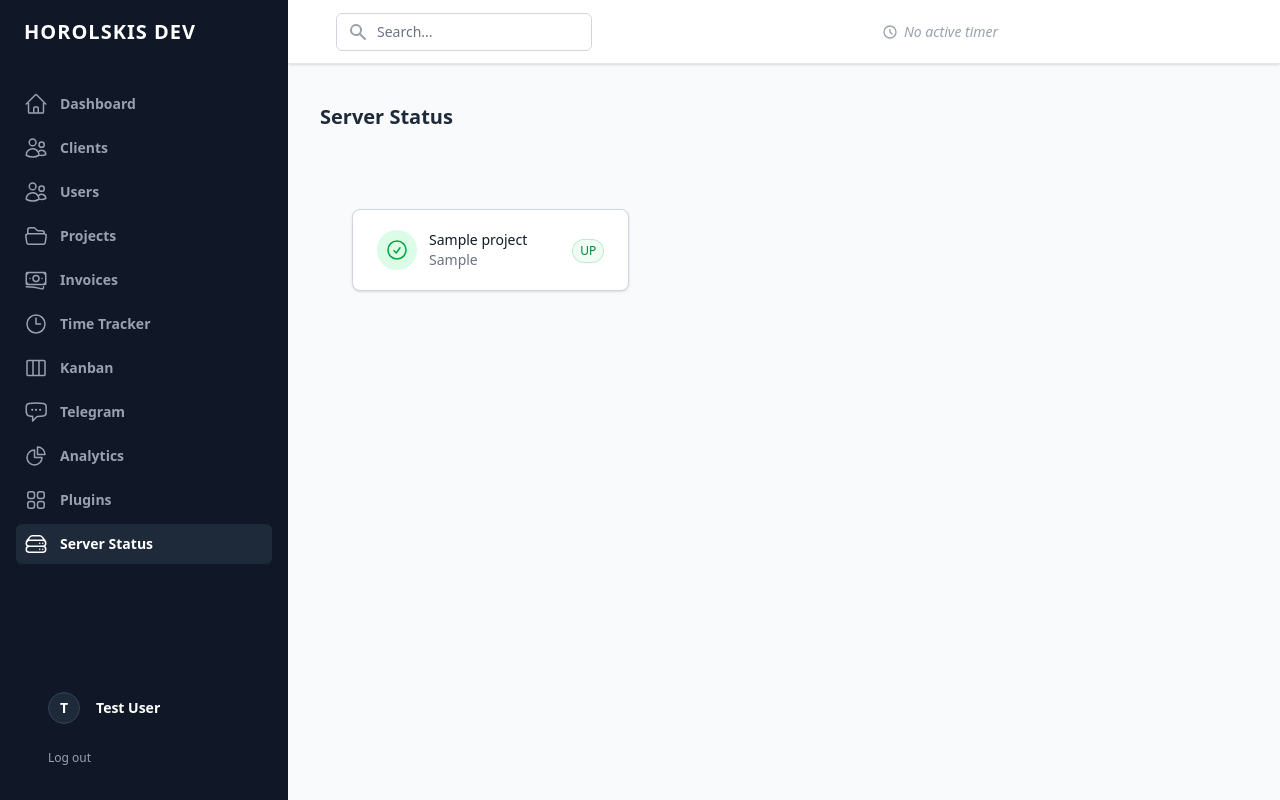
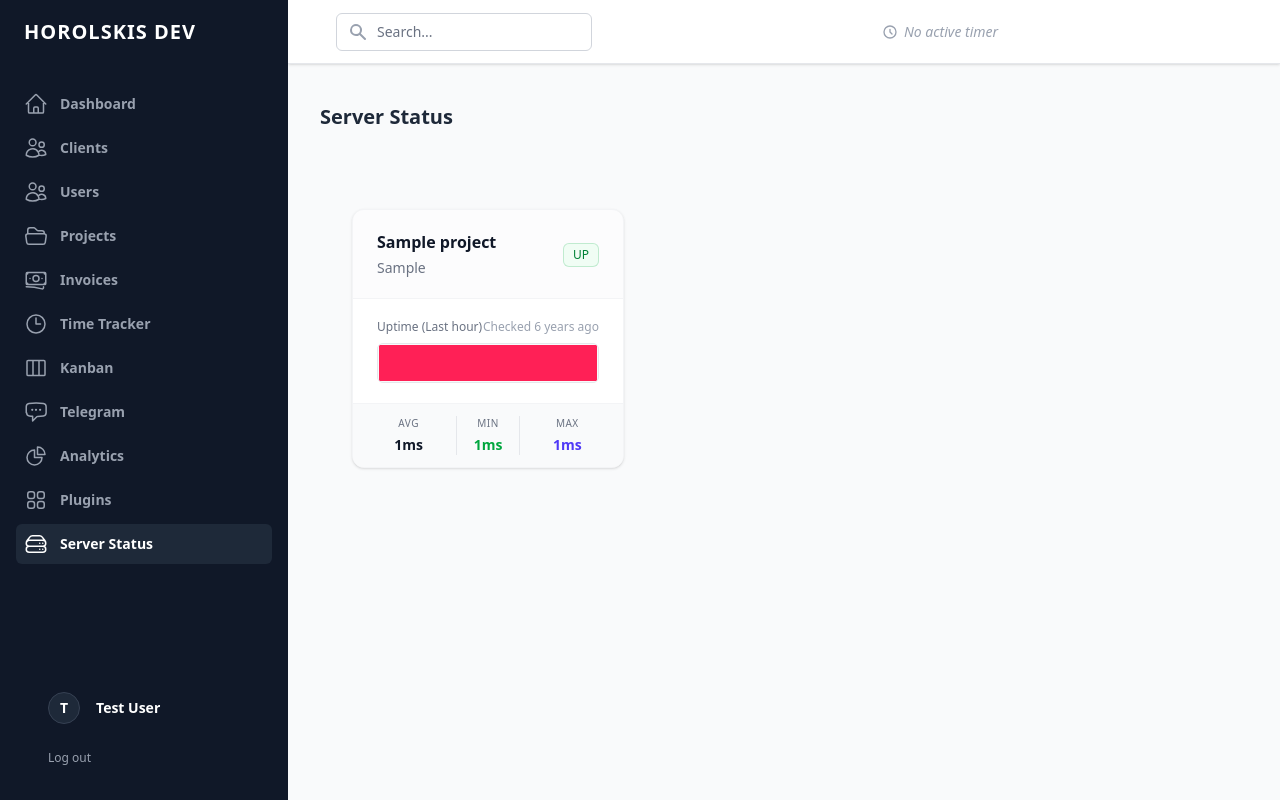
Before and after one commit to SHENiiDEV/horolskisdev, a Laravel app: page /monitors in a window 1280 px wide. Run offline with Laravel 12, Linux system fonts and the light colour scheme; a user stored in the database is signed in; data comes from the database, SQL or seed files in the repository; tables that the repository leaves empty hold one stand-in row (values such as "Sample post"); style sheets or scripts are compiled from the project's sources.

Commit message:
feat: Enhance server status and project views with detailed uptime checks and response time metrics.

```diff
--- a/app/Http/Controllers/ServerStatusController.php
+++ b/app/Http/Controllers/ServerStatusController.php
@@ -13,7 +13,15 @@ class ServerStatusController extends Controller
     public function index()
     {
         $query = Project::where('is_monitoring_enabled', true)
-            ->whereNotNull('domain');
+            ->whereNotNull('domain')
+            ->with([
+                'uptimeChecks' => function ($q) {
+                    $q->latest()->limit(60);
+                }
+            ])
+            ->withAvg('uptimeChecks', 'response_time_ms')
+            ->withMin('uptimeChecks', 'response_time_ms')
+            ->withMax('uptimeChecks', 'response_time_ms');
 
         /** @var \App\Models\User $user */
         $user = auth()->user();
@@ -24,7 +32,12 @@ class ServerStatusController extends Controller
 
         $projects = $query->orderByRaw("CASE WHEN last_check_status = 'down' THEN 0 ELSE 1 END")
             ->orderBy('name')
-            ->get();
+            ->get()
+            ->map(function (\App\Models\Project $project) {
+                // Reverse checks for chronological display
+                $project->setRelation('uptimeChecks', $project->uptimeChecks->reverse());
+                return $project;
+            });
 
         return view('server-status.index', compact('projects'));
     }
--- a/resources/views/server-status/index.blade.php
+++ b/resources/views/server-status/index.blade.php
@@ -8,60 +8,96 @@
     <div class="py-12">
         <div class="max-w-7xl mx-auto sm:px-6 lg:px-8">
 
-            <div class="grid grid-cols-1 gap-4 sm:grid-cols-2 lg:grid-cols-3">
+            <div class="grid grid-cols-1 gap-6 sm:grid-cols-2 lg:grid-cols-3">
                 @forelse($projects as $project)
                     <div
-                        class="relative flex items-center space-x-3 rounded-lg border border-gray-300 bg-white px-6 py-5 shadow-sm focus-within:ring-2 focus-within:ring-indigo-500 focus-within:ring-offset-2 hover:border-gray-400">
-                        <div class="flex-shrink-0">
+                        class="bg-white overflow-hidden shadow-sm rounded-xl border border-gray-100 hover:shadow-md transition-shadow duration-200">
+                        <!-- Card Header -->
+                        <div class="px-6 py-5 border-b border-gray-100 flex items-center justify-between bg-gray-50/50">
+                            <div class="min-w-0 flex-1">
+                                <a href="{{ route('projects.show', $project) }}" class="focus:outline-none group">
+                                    <div class="flex items-center gap-2">
+                                        <h3
+                                            class="text-base font-semibold leading-6 text-gray-900 group-hover:text-indigo-600 transition-colors">
+                                            {{ $project->name }}
+                                        </h3>
+                                    </div>
+                                    <p class="mt-1 truncate text-sm text-gray-500">{{ $project->domain }}</p>
+                                </a>
+                            </div>
+                            <div class="flex-shrink-0 ml-4">
                                 @if($project->last_check_status === 'up')
-                                <span class="inline-flex h-10 w-10 items-center justify-center rounded-full bg-green-100">
-                                    <svg class="h-6 w-6 text-green-600" fill="none" viewBox="0 0 24 24" stroke-width="1.5"
-                                        stroke="currentColor">
-                                        <path stroke-linecap="round" stroke-linejoin="round"
-                                            d="M9 12.75L11.25 15 15 9.75M21 12a9 9 0 11-18 0 9 9 0 0118 0z" />
-                                    </svg>
-                                </span>
+                                    <span
+                                        class="inline-flex items-center rounded-md bg-green-50 px-2.5 py-1 text-xs font-medium text-green-700 ring-1 ring-inset ring-green-600/20">UP</span>
                                 @elseif($project->last_check_status === 'down')
-                                <span class="inline-flex h-10 w-10 items-center justify-center rounded-full bg-red-100">
-                                    <svg class="h-6 w-6 text-red-600" fill="none" viewBox="0 0 24 24" stroke-width="1.5"
-                                        stroke="currentColor">
-                                        <path stroke-linecap="round" stroke-linejoin="round"
-                                            d="M12 9v3.75m-9.303 3.376c-.866 1.5.217 3.374 1.948 3.374h14.71c1.73 0 2.813-1.874 1.948-3.374L13.949 3.378c-.866-1.5-3.032-1.5-3.898 0L2.697 16.126zM12 15.75h.007v.008H12v-.008z" />
-                                    </svg>
-                                </span>
+                                    <span
+                                        class="inline-flex items-center rounded-md bg-red-50 px-2.5 py-1 text-xs font-medium text-red-700 ring-1 ring-inset ring-red-600/10">DOWN</span>
                                 @else
-                                <span class="inline-flex h-10 w-10 items-center justify-center rounded-full bg-gray-100">
-                                    <svg class="h-6 w-6 text-gray-600" fill="none" viewBox="0 0 24 24" stroke-width="1.5"
-                                        stroke="currentColor">
-                                        <path stroke-linecap="round" stroke-linejoin="round"
-                                            d="M9.879 7.519c1.171-1.025 3.071-1.025 4.242 0 1.172 1.025 1.172 2.687 0 3.712-.203.179-.43.326-.67.442-.745.361-1.45.999-1.45 1.827v.75M21 12a9 9 0 11-18 0 9 9 0 0118 0zm-9 5.25h.008v.008H12v-.008z" />
-                                    </svg>
+                                    <span
+                                        class="inline-flex items-center rounded-md bg-gray-50 px-2.5 py-1 text-xs font-medium text-gray-600 ring-1 ring-inset ring-gray-500/10">PENDING</span>
+                                @endif
+                            </div>
+                        </div>
+
+                        <!-- Card Body: Uptime Graph -->
+                        <div class="px-6 py-5">
+                            <div class="mb-2 flex justify-between items-end">
+                                <span class="text-xs font-medium text-gray-500">Uptime (Last hour)</span>
+                                @if($project->last_check_time)
+                                    <span class="text-xs text-gray-400" title="{{ $project->last_check_time }}">
+                                        Checked {{ $project->last_check_time->diffForHumans() }}
                                     </span>
                                 @endif
                             </div>
-                        <div class="min-w-0 flex-1">
-                            <a href="{{ route('projects.show', $project) }}" class="focus:outline-none">
-                                <span class="absolute inset-0" aria-hidden="true"></span>
-                                <p class="text-sm font-medium text-gray-900">{{ $project->name }}</p>
-                                <p class="truncate text-sm text-gray-500">{{ $project->domain }}</p>
-                            </a>
+
+                            {{-- Graph --}}
+                            <div class="flex gap-px h-10 bg-gray-50 p-px rounded-md border border-gray-200 overflow-hidden">
+                                @foreach($project->uptimeChecks as $check)
+                                    <div class="flex-1 relative group {{ $check->status === 'up' ? 'bg-emerald-500 hover:bg-emerald-600' : 'bg-rose-500 hover:bg-rose-600' }}"
+                                        title="{{ $check->created_at->format('H:i') }} | Status: {{ strtoupper($check->status) }} | Response: {{ $check->response_time_ms ?? 'N/A' }}ms">
                                     </div>
-                        <div>
-                            @if($project->last_check_status === 'up')
-                                <span
-                                    class="inline-flex items-center rounded-full bg-green-50 px-2 py-1 text-xs font-medium text-green-700 ring-1 ring-inset ring-green-600/20">UP</span>
-                            @elseif($project->last_check_status === 'down')
-                                <span
-                                    class="inline-flex items-center rounded-full bg-red-50 px-2 py-1 text-xs font-medium text-red-700 ring-1 ring-inset ring-red-600/20">DOWN</span>
-                            @else
-                                <span
-                                    class="inline-flex items-center rounded-full bg-gray-50 px-2 py-1 text-xs font-medium text-gray-600 ring-1 ring-inset ring-gray-500/10">PENDING</span>
+                                @endforeach
+                                @if($project->uptimeChecks->isEmpty())
+                                    <div class="w-full flex items-center justify-center text-xs text-gray-400">
+                                        No data
+                                    </div>
                                 @endif
                             </div>
                         </div>
+
+                        <!-- Card Footer: Stats -->
+                        <div class="bg-gray-50 px-6 py-3 border-t border-gray-100">
+                            <dl class="grid grid-cols-3 gap-x-4 text-center">
+                                <div>
+                                    <dt class="text-[10px] font-medium text-gray-500 uppercase tracking-wider">Avg</dt>
+                                    <dd class="mt-1 text-sm font-semibold text-gray-900">
+                                        {{ $project->uptime_checks_avg_response_time_ms ? round($project->uptime_checks_avg_response_time_ms) . 'ms' : '-' }}
+                                    </dd>
+                                </div>
+                                <div class="border-l border-gray-200 pl-4 border-r pr-4">
+                                    <dt class="text-[10px] font-medium text-gray-500 uppercase tracking-wider">Min</dt>
+                                    <dd class="mt-1 text-sm font-semibold text-green-600">
+                                        {{ $project->uptime_checks_min_response_time_ms ? $project->uptime_checks_min_response_time_ms . 'ms' : '-' }}
+                                    </dd>
+                                </div>
+                                <div>
+                                    <dt class="text-[10px] font-medium text-gray-500 uppercase tracking-wider">Max</dt>
+                                    <dd class="mt-1 text-sm font-semibold text-indigo-600">
+                                        {{ $project->uptime_checks_max_response_time_ms ? $project->uptime_checks_max_response_time_ms . 'ms' : '-' }}
+                                    </dd>
+                                </div>
+                            </dl>
+                        </div>
+                    </div>
                 @empty
-                    <div class="col-span-full text-center text-gray-500 py-12">
-                        No monitored servers found.
+                    <div class="col-span-full flex flex-col items-center justify-center py-12 px-4 text-center">
+                        <svg class="mx-auto h-12 w-12 text-gray-400" fill="none" viewBox="0 0 24 24" stroke="currentColor"
+                            aria-hidden="true">
+                            <path stroke-linecap="round" stroke-linejoin="round" stroke-width="2"
+                                d="M5 12h14M12 5l7 7-7 7" />
+                        </svg>
+                        <h3 class="mt-2 text-sm font-semibold text-gray-900">No monitored servers</h3>
+                        <p class="mt-1 text-sm text-gray-500">Get started by enabling monitoring on your projects.</p>
                     </div>
                 @endforelse
             </div>
```
Also changed, not shown: app/Http/Controllers/ProjectController.php (+6 -4 lines), resources/views/projects/show.blade.php (+7 -3 lines). Lines whose indentation alone changed are shown as unchanged.
